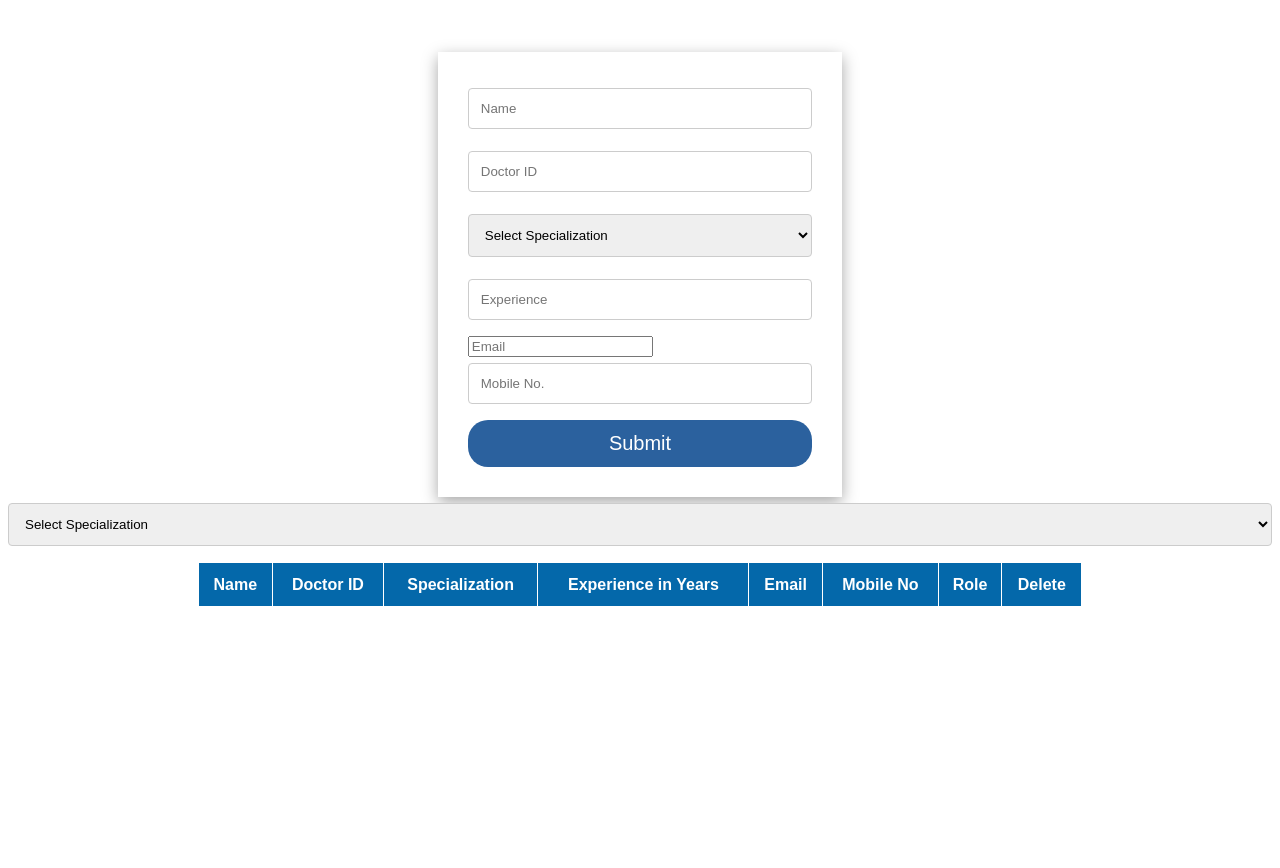
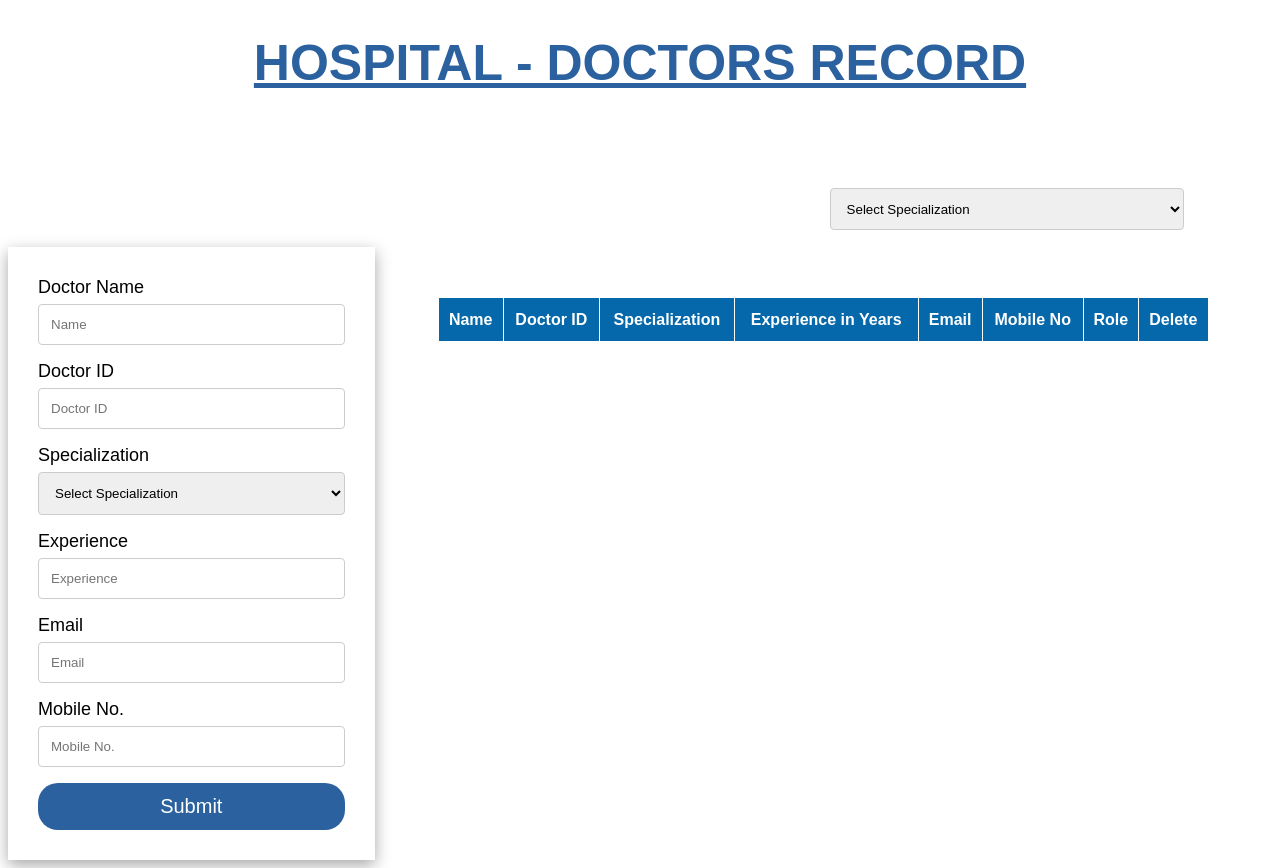
Before and after one commit to pushpamahto/MasaiEvaluation1, a plain HTML site: page masai-doctor-record_662730/masai-doctor-record/index.html in a window 1280 px wide. Before the commit the page ends 800 px from the top, so only its background shows below. Drawn offline with Linux system fonts and the light colour scheme.

Commit message:
Masai doctor record Assignment

```diff
--- a/masai-doctor-record_662730/masai-doctor-record/index.css
+++ b/masai-doctor-record_662730/masai-doctor-record/index.css
@@ -1,13 +1,15 @@
 *{
     box-sizing: border-box;
+    font-family: Arial, Helvetica, sans-serif;
+
 }
 table{
-    width:70%;
-    margin-top: 60px;
+    width:61%;
     text-align: center;
     border-collapse: collapse;
-    font-family: Arial, Helvetica, sans-serif;
     margin: auto;
+    margin-top: 4%;
+
 }
 
 table td,
@@ -15,17 +17,24 @@ table th{
     border: 1px solid white;
     text-align: center;
     padding: 7px;
+
 }
+#box {
+  display: flex;
+  justify-content: space-around;
 
-form{
-    width:32%;
-    margin: auto;
-    margin-top: 52px;
+
+}
+#box form{
+
+    /* margin: auto; */
+    margin-top: 1px;
     padding: 30px;
     box-shadow: rgba(0, 0, 0, 0.35) 0px 5px 15px;
+    width:29%;
 }
 table tr:nth-child(even){
-    background-color: white;
+    background-color: rgb(120, 120, 188);
 
 }
 table tr:hover{
@@ -78,3 +87,38 @@ textarea {
   margin-bottom: 16px;
   resize: vertical;
 }
+
+
+input[type="email"],
+select,
+textarea {
+  width: 100%;
+  padding: 12px;
+  border: 1px solid #ccc;
+  border-radius: 4px;
+  box-sizing: border-box;
+  margin-top: 6px;
+  margin-bottom: 16px;
+  resize: vertical;
+}
+
+
+
+
+h1 {
+  text-align: center;
+  font-size: 50px;
+  color: #2b619e;
+  text-decoration: underline;
+}
+ #box form label{
+
+  font-size: 18px;
+}
+#filter{
+  height:42px;
+  margin-left: 65%;
+  width: 28%;
+  margin-top: 5%;
+
+}
--- a/masai-doctor-record_662730/masai-doctor-record/index.html
+++ b/masai-doctor-record_662730/masai-doctor-record/index.html
@@ -5,21 +5,7 @@
     <link rel="stylesheet" href="index.css" />
   </head>
   <body>
-    <!-- Use this form for data input  -->
-    <form>
-      <input placeholder="Name" type="text" id="name" />
-      <input placeholder="Doctor ID" type="text" id="doctor_id" />
-      <select id="specialization">
-        <option value="">Select Specialization</option>
-        <option value="Dermatologist">Dermatologist</option>
-        <option value="Dentist">Dentist</option>
-        <option value="Gynecologist">Gynecologist</option>
-      </select>
-      <input placeholder="Experience" type="number" id="experience" />
-      <input placeholder="Email" type="email" id="email" />
-      <input placeholder="Mobile No." type="number" id="mobile" />
-      <input type="submit" value="Submit" />
-    </form>
+    <h1>HOSPITAL - DOCTORS RECORD</h1>
 
     <!-- Use this Select tag for filter part  -->
     <select id="filter">
@@ -28,6 +14,37 @@
       <option value="Dentist">Dentist</option>
       <option value="Gynecologist">Gynecologist</option>
     </select>
+
+    <!-- Use this form for data input  -->
+    <div id="box">
+    <form>
+      <label for="name">Doctor Name</label>
+      <input placeholder="Name" type="text" id="name" />
+      <label for="doctot_id">Doctor ID</label>
+      <input placeholder="Doctor ID" type="text" id="doctor_id" />
+      <label for="specialization">Specialization</label>
+      <select id="specialization">
+        <option value="">Select Specialization</option>
+        <option value="Dermatologist">Dermatologist</option>
+        <option value="Dentist">Dentist</option>
+        <option value="Gynecologist">Gynecologist</option>
+      </select>
+      <label for="experience">Experience</label>
+      <input placeholder="Experience" type="number" id="experience" />
+      <label for="email">Email</label><br>
+      <input placeholder="Email" type="email" id="email" /><br>
+      <label for="mobile">Mobile No.</label>
+      <input placeholder="Mobile No." type="number" id="mobile" />
+      <input type="submit" value="Submit" />
+    </form>
+
+    <!-- Use this Select tag for filter part
+    <select id="filter">
+      <option value="">Select Specialization</option>
+      <option value="Dermatologist">Dermatologist</option>
+      <option value="Dentist">Dentist</option>
+      <option value="Gynecologist">Gynecologist</option>
+    </select> -->
     <table>
       <thead>
         <tr>
@@ -45,6 +62,7 @@
         <!-- Append Rows here using JS & DOM  -->
       </tbody>
     </table>
+    </div>
   </body>
 
   <script src="script.js">
--- a/masai-doctor-record_662730/masai-doctor-record/script.js
+++ b/masai-doctor-record_662730/masai-doctor-record/script.js
@@ -36,7 +36,7 @@ document.addEventListener('DOMContentLoaded', function () {
         <td>${email}</td>
         <td>${mobile}</td>
         <td>${role}</td>
-        <td><button onclick="deleteRow(this)">Delete</button></td>
+        <td><button onclick="deleteRow(this)" style="background-color: red";>Delete</button></td>
       `;
       tbody.appendChild(newRow);
 
```
